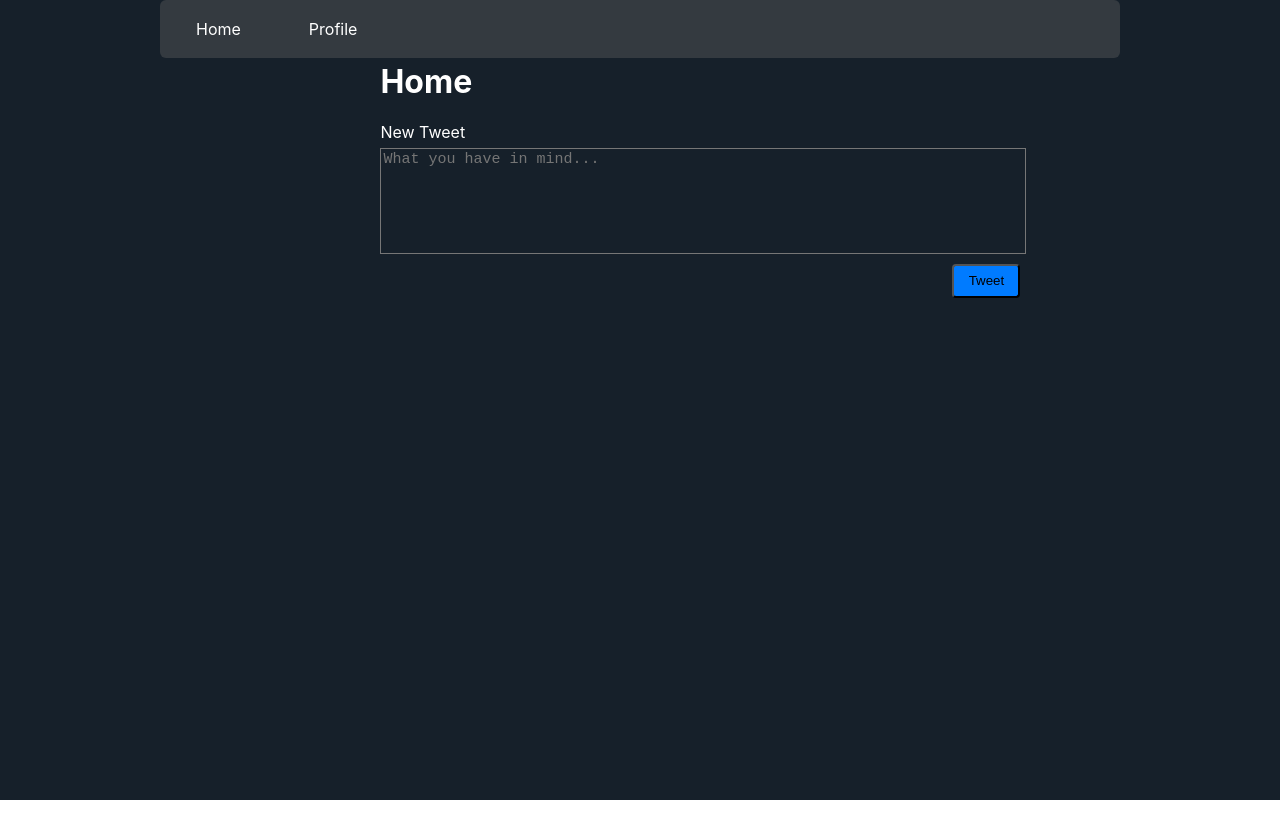
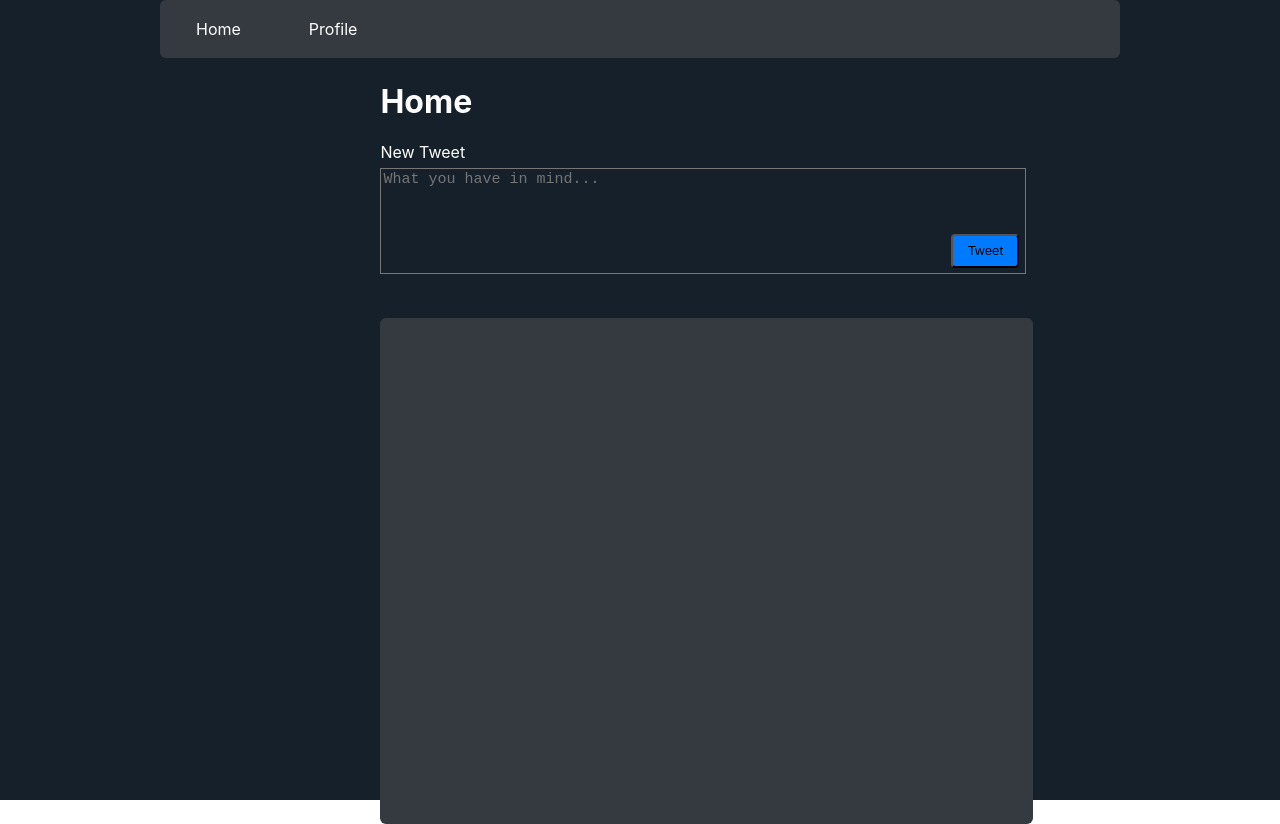
Before and after one commit to Itc-bootcamp-2019/micro-blogging-front-end-JackECivre, a React (Create React App) app in the folder Documents/microblog-app/: page /Home in a window 1280 px wide. Before the commit the page ends 800 px from the top, so only its background shows below. Built offline with nearby package versions, Linux system fonts and the light colour scheme.

Commit message:
local storage functional

```diff
--- a/Documents/microblog-app/src/App.css
+++ b/Documents/microblog-app/src/App.css
@@ -54,7 +54,7 @@ p {
 
 #homeContainer {
   flex-direction: column;
-  margin-top: 280px;
+  margin-top: 170px;
   text-align: left;
 }
 
@@ -88,6 +88,8 @@ p {
 }
 
 #tweetInput{
+  display: block;
+  position: absolute;
   width: 50vw;
   height: 100px;
   background-color: #16202a;
@@ -95,14 +97,44 @@ p {
   font-size: 15px;
   text-align: left;
   resize: none;
+
  }
 
 #tweetButton {
-  margin-top: 16px;
-  float: right;
+  margin-top: 66px;
+  right: 1px;
+  position: absolute;
   width: 68px;
   height: 34px;
   border-radius: 4px;
   fill: Solid;
   background-color: #007bff;
+  z-index: 1;
 }
+
+#newTweetContainer {
+  display: block;
+  width: 49vw;
+  height: 60vh;
+  background-color:#343a40 ;
+  border-radius: 6px;
+  padding:1vw
+
+}
+
+#tweetList{
+  display: block;
+  position: absolute;
+  margin-top: 150px;
+}
+
+#timeStamp{
+  margin-left: 235px;
+  font-size: 12px;
+  color:lightslategrey ;
+}
+
+#tweetOutput{
+  margin-top: 5px;
+
+}
--- /dev/null
+++ b/Documents/microblog-app/src/components/displayTweet.js
@@ -0,0 +1,21 @@
+import React from "react";
+import '../App.css';
+
+
+
+function DisplayTweet(props) {
+
+    let displayUserName = localStorage.getItem("userName");
+    let timeStamp = localStorage.getItem("timeStamp");
+    let tweetInput = localStorage.getItem("tweet")
+
+    return (
+        <div id="newTweetContainer" >
+            <span id="username" > {displayUserName} </span>
+            <span id="timeStamp" > {timeStamp} </span>
+            <p id="tweetOutput"> {tweetInput} </p>
+        </div>
+    )
+}
+
+export default DisplayTweet;
--- a/Documents/microblog-app/src/components/navbar.js
+++ b/Documents/microblog-app/src/components/navbar.js
@@ -13,11 +13,12 @@ const Navbar = () => {
                 <Link id="profile" to="/Profile">Profile</Link>
                 <br />
             </div>
-            <Route path="/Home" component={Home}>
+            <Route path="/Home" >
                 <Home />
             </Route>
-            <Route path="/Profile" component={Profile}>
-                <Profile />
+            <Route path="/Profile">
+                <Profile
+                />
             </Route>
         </Router>
     )
--- /dev/null
+++ b/Documents/microblog-app/src/components/tweetList.js
@@ -0,0 +1,16 @@
+import React from "react";
+import '../App.css';
+import DisplayTweet from "./displayTweet";
+
+function DisplayTweetList() {
+    const tweetList = [{}];
+    return (
+      <div id="tweetList">
+          {
+              tweetList.map(tweet => <DisplayTweet/>)
+          }
+      </div>
+    )
+}
+
+export default DisplayTweetList;
--- a/Documents/microblog-app/src/pages/home.js
+++ b/Documents/microblog-app/src/pages/home.js
@@ -1,8 +1,31 @@
 import React from "react";
 import '../App.css';
+import DisplayTweetList from "../components/tweetList"
 
 
-const Home = () => {
+class Home extends React.Component {
+    constructor(props) {
+        super(props);
+        this.state = {
+            tweet: "",
+            input: ""
+        }
+    }
+
+    setTweetInput(event) {
+        this.setState({ input: event.target.value });
+
+    }
+
+    createTweet() {
+
+        this.setState({ userName: this.state.input });
+        // console.log(this.state.input)
+        localStorage.setItem("tweet", this.state.input)
+        localStorage.setItem("timeStamp", new Date())
+    }
+
+    render() {
         return (
             <div id="homeContainer">
 
@@ -13,11 +36,15 @@ const Home = () => {
                 </div>
                 <p>New Tweet</p>
                 <div id="tweetInput">
-                <textarea resize="none" maxLength="140" placeholder ="What you have in mind..." id="tweetInput"/>
+                    <textarea onChange={(event) => this.setTweetInput(event)} type="text" resize="none" maxLength="140" placeholder="What you have in mind..." id="tweetInput" />
+                    <button id="tweetButton" onClick={() => this.createTweet()} type="button">Tweet</button>
                 </div>
-                <button id="tweetButton" type="submit">Tweet</button>
+
+                <DisplayTweetList />
+
 
             </div>
         )
     }
+}
 export default Home;
--- a/Documents/microblog-app/src/pages/profile.js
+++ b/Documents/microblog-app/src/pages/profile.js
@@ -2,22 +2,46 @@ import React from "react";
 import '../App.css';
 
 
-const Profile = () => {
+class Profile extends React.Component {
+    constructor(props) {
+        super(props);
+        this.state = {
+            userName: "",
+            input: ""
+        }
+    }
+
+    setUserInput(event) {
+        this.setState({ input: event.target.value });
+        // console.log(event.target.value)
+    }
+
+    createUserName() {
+
+        this.setState({ userName: this.state.input});
+        // console.log(this.state.input)
+        localStorage.setItem("userName", this.state.input)
+    }
+
+    render() {
         return (
-        <div id="profileContainer">
+            <form id="profileContainer" >
 
                 <div id="profileHeader">
                     <h1>
                         Profile
                     </h1>
+
                 </div>
                 <p>User Name</p>
                 <div id="profileInput">
-                <input type="text" name="userName" id="userNameInput"/>
-            </div>
-                <button id="userNameButton" type="submit">Save</button>
+                    <input onChange={(event) => this.setUserInput(event)} type="text" id="userNameInput" placeholder="Enter Username" />
 
                 </div>
+                <button onClick={() => this.createUserName()} id="userNameButton" type="button">Save</button>
+
+            </form>
         )
     }
+}
 export default Profile;
```
Lines whose indentation alone changed are shown as unchanged.
